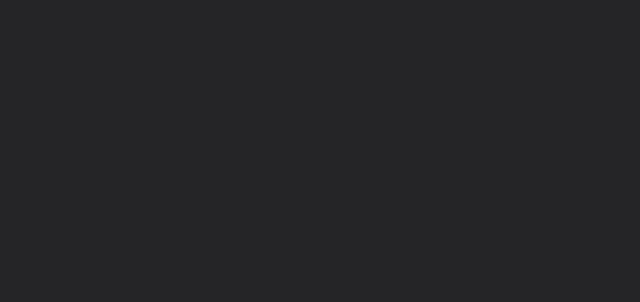
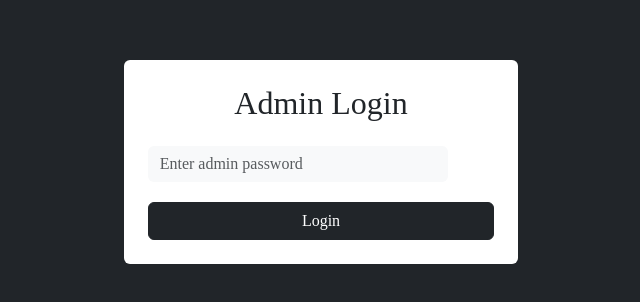
Before and after one commit to keshavtomar/rogue-tattoos, a React (Create React App) app: page /admin/login in a window 1280 px wide. Before the commit this address had no page. Shown: the part 238-540 px from the top of the page, without its empty margins (319-959 px from the left). Built offline with nearby package versions, Linux system fonts and the light colour scheme; the HTML template or start-up script is replaced by a standard one; a web font is replaced by a local one.

Commit message:
admin login added

```diff
--- a/src/App.js
+++ b/src/App.js
@@ -10,7 +10,7 @@
 import ProtectedRoute from "./components/ProtectedRoute";
 
 function App() {
-  const [isLoggedIn, setIsLoggedIn] = useState(true);
+  const [isLoggedIn, setIsLoggedIn] = useState(false);
 
   return (
     <Router>
@@ -18,17 +18,19 @@
         <Route path="/" element={<Home />} />
         <Route path="/gallery" element={<Gallery />} />
         <Route path="/getstarted" element={<Getstartedform />} />
-        <Route path="/appointment" element={
-          <ProtectedRoute isLoggedIn={isLoggedIn}>
-            <AppointmentForm />
-          </ProtectedRoute>
-        } />
-        <Route path="/admin" element={
-          <ProtectedRoute isLoggedIn={isLoggedIn}>
-            <Admin />
-          </ProtectedRoute>
-        } />
-        <Route path="/login" element={<AdminLogin setIsLoggedIn={setIsLoggedIn} />} />
+        <Route path="/appointment" element={<AppointmentForm />} />
+        <Route
+          path="/admin"
+          element={
+            <ProtectedRoute isLoggedIn={isLoggedIn}>
+              <Admin />
+            </ProtectedRoute>
+          }
+        />
+        <Route
+          path="/admin/login"
+          element={<AdminLogin setIsLoggedIn={setIsLoggedIn} />}
+        />
       </Routes>
     </Router>
   );
--- a/src/components/AdminLogin.jsx
+++ b/src/components/AdminLogin.jsx
@@ -1,6 +1,7 @@
-// AdminLogin.js
 import React, { useState } from "react";
 import { useNavigate } from "react-router-dom";
+import { Container, Row, Col, Form, Button, Alert } from "react-bootstrap";
+import "../styles/appointment.css";
 
 export default function AdminLogin({ setIsLoggedIn }) {
   const [password, setPassword] = useState("");
@@ -9,8 +10,8 @@
 
   const handleLogin = (e) => {
     e.preventDefault();
-    console.log(password)
-    if (password === process.env.admin_password) {
+    const adminPassword = process.env.REACT_APP_ADMIN_PASSWORD;
+    if (password === adminPassword) {
       setIsLoggedIn(true);
       navigate("/admin");
     } else {
@@ -19,19 +20,34 @@
   };
 
   return (
-    <div className="login-container">
-      <h2>Admin Login</h2>
-      <form onSubmit={handleLogin}>
-        <input
+    <Container fluid className="d-flex justify-content-center align-items-center min-vh-100 bg-dark">
+      <Row className="w-100">
+        <Col md={{ span: 4, offset: 4 }}>
+          <div className="login-container p-4 bg-white rounded">
+            <h2 className="text-center mb-4 text-dark font-weight-bold">Admin Login</h2>
+            <Form onSubmit={handleLogin}>
+              <Form.Group className="mb-3" controlId="formBasicPassword">
+                <Form.Control
                   type="password"
                   placeholder="Enter admin password"
                   value={password}
                   onChange={(e) => setPassword(e.target.value)}
                   required
+                  className="bg-light text-dark"
                 />
-        <button type="submit">Login</button>
-      </form>
-      {error && <p style={{ color: "red" }}>{error}</p>}
+              </Form.Group>
+              <Button variant="dark" type="submit" className="w-100">
+                Login
+              </Button>
+            </Form>
+            {error && (
+              <Alert variant="danger" className="mt-3">
+                {error}
+              </Alert>
+            )}
           </div>
+        </Col>
+      </Row>
+    </Container>
   );
 }
--- a/src/components/AppointmentCard.jsx
+++ b/src/components/AppointmentCard.jsx
@@ -1,26 +1,25 @@
 import React, { useEffect, useState } from "react";
 
-export default function AppointmentCard({appointment, onDelete}) {
-  const [p,setp] = useState("");
+export default function AppointmentCard({ appointment, onDelete }) {
+  const [p, setp] = useState("");
 
-  useEffect(()=>{
-    const setvalue = () =>{
-        if(appointment.selectedValue==="option1"){
-            setp("Social Media ads");
-        }
-        else if(appointment.selectedValue==="option2"){
-            setp("Through a friend");
-        }
-        else if(appointment.selectedValue==="option3"){
-            setp("Google Search/website");
-        }
-        else{
-            setp("Others");
-        }
-    }
+  useEffect(() => {
+    const setvalue = () => {
+      if (appointment.selectedValue === "option1") {
+        setp("Social Media ads");
+      } else if (appointment.selectedValue === "option2") {
+        setp("Through a friend");
+      } else if (appointment.selectedValue === "option3") {
+        setp("Google Search/website");
+      } else if (appointment.selectedValue === "option4") {
+        setp("Re-visit");
+      } else {
+        setp("Others");
+      }
+    };
 
     setvalue();
-  },[]);
+  }, []);
 
   const handleDeleteClick = () => {
     onDelete(appointment.id);
@@ -32,9 +31,7 @@
         <h5 className="ad-card-title">{appointment.name}</h5>
         <p className="ad-card-text">DOB: {appointment.dob}</p>
         <p className="ad-card-text">Phone: {appointment.phone}</p>
-        <p className="ad-card-text">
-          Found us via: {p}
-        </p>
+        <p className="ad-card-text">Found us via: {p}</p>
         <p className="ad-card-text">
           Date: {new Date(appointment.date).toLocaleString()}
         </p>
--- a/src/components/AppointmentForm.jsx
+++ b/src/components/AppointmentForm.jsx
@@ -1,4 +1,4 @@
-import React, { useState, useRef } from "react";
+import React, { useState, useRef, useEffect } from "react";
 import "../styles/appointment.css";
 import { toast, ToastContainer } from "react-toastify";
 import TermsNConditions from "./TermsNConditions";
@@ -7,6 +7,7 @@
 export default function AppointmentForm() {
   const handle = useFullScreenHandle();
   const [isFullScreen, setIsFullScreen] = useState(false);
+  const formContainerRef = useRef(null);
 
   const [data, setData] = useState({
     name: "",
@@ -63,9 +64,34 @@
   };
 
   const handleFullScreenChange = (state) => {
-    console.log(state);
     setIsFullScreen(state);
   };
+
+  const handleFocus = () => {
+    if (formContainerRef.current) {
+      formContainerRef.current.classList.add("move-up");
+    }
+  };
+
+  const handleBlur = () => {
+    if (formContainerRef.current) {
+      formContainerRef.current.classList.remove("move-up");
+    }
+  };
+
+  useEffect(() => {
+    const input = document.getElementById("unique-name");
+    if (input) {
+      input.addEventListener("focus", handleFocus);
+      input.addEventListener("blur", handleBlur);
+    }
+    return () => {
+      if (input) {
+        input.removeEventListener("focus", handleFocus);
+        input.removeEventListener("blur", handleBlur);
+      }
+    };
+  }, []);
 
   return (
     <div>
@@ -99,7 +125,7 @@
             <div className="af-twinkling"></div>
             <div className="af-clouds"></div>
 
-            <div className="unique-form-container">
+            <div className="unique-form-container" ref={formContainerRef}>
               <div
                 className="est-container2"
                 style={isFullScreen ? { bottom: "-50px" } : { bottom: "-20px" }}
@@ -123,7 +149,7 @@
                       </label>
                       <input
                         type="text"
-                        className="unique-form-input"
+                        className="unique-form-input listen-click"
                         id="unique-name"
                         name="name"
                         value={data.name}
--- a/src/components/ProtectedRoute.jsx
+++ b/src/components/ProtectedRoute.jsx
@@ -4,7 +4,7 @@
 
 const ProtectedRoute = ({ isLoggedIn, children }) => {
   if (!isLoggedIn) {
-    return <Navigate to="/login" />;
+    return <Navigate to="/admin/login" />;
   }
   return children;
 };
--- a/src/styles/appointment.css
+++ b/src/styles/appointment.css
@@ -56,6 +56,12 @@
 
   transition: all 0.3s;
 }
+
+.unique-form-container.move-up {
+  top:20%;
+  transition: transform 0.3s ease-in-out;
+}
+
 
 .unique-form-input-blocks {
   display: flex;
```
Also changed, not shown: 1 other file (tests, documents, lock files or other folders). Lines whose indentation alone changed are shown as unchanged.
